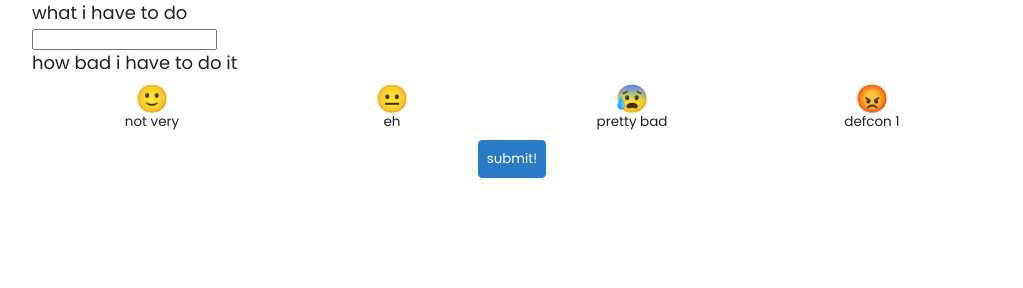
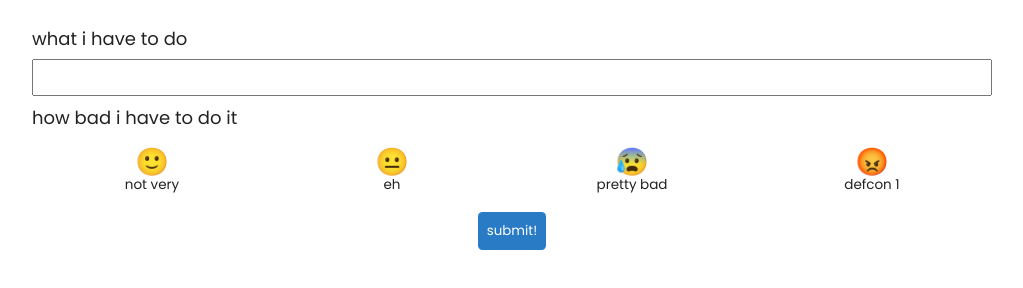
Before and after one commit to crownedpigeon/not-to-do, a Gatsby site: page / in a window 1280 px wide. Shown: the whole page, without its empty margins (128-1151 px from the left). Built offline with nearby package versions, Linux system fonts and the light colour scheme; Gatsby itself is replaced by a stand-in of ours.

Commit message:
Update form.css
style form

```diff
--- a/src/components/form.css
+++ b/src/components/form.css
@@ -1,10 +1,19 @@
 form {
   font-family: "Poppins";
   width: 75vw;
+  height: 28vh;
+  margin-top: 2vw;
+  display: flex;
+  flex-direction: column;
+  justify-content: space-between;
 }
 
 label:first-child {
   display: block;
+}
+
+input[type="text"] {
+  padding: 0.5rem;
 }
 
 .priorityContainer {
```
